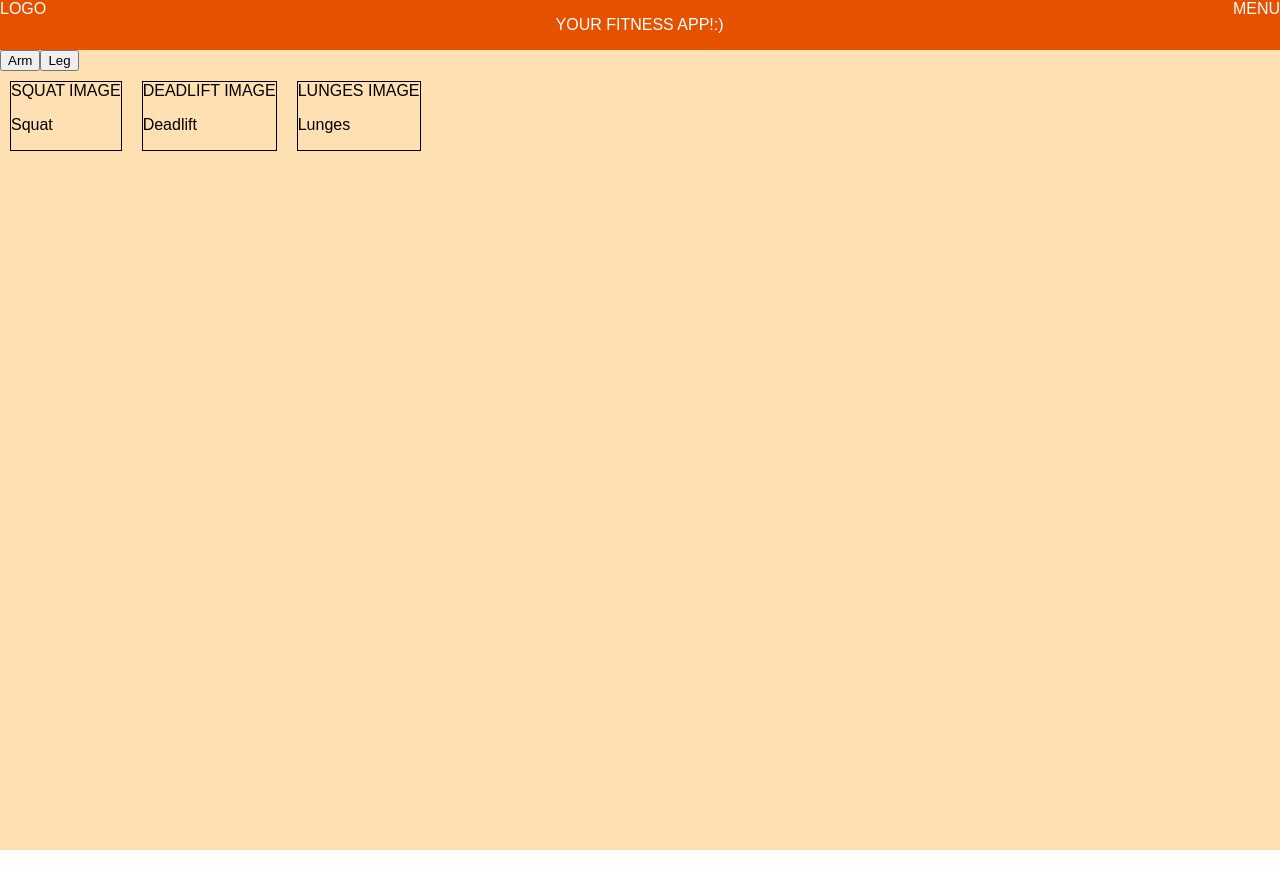
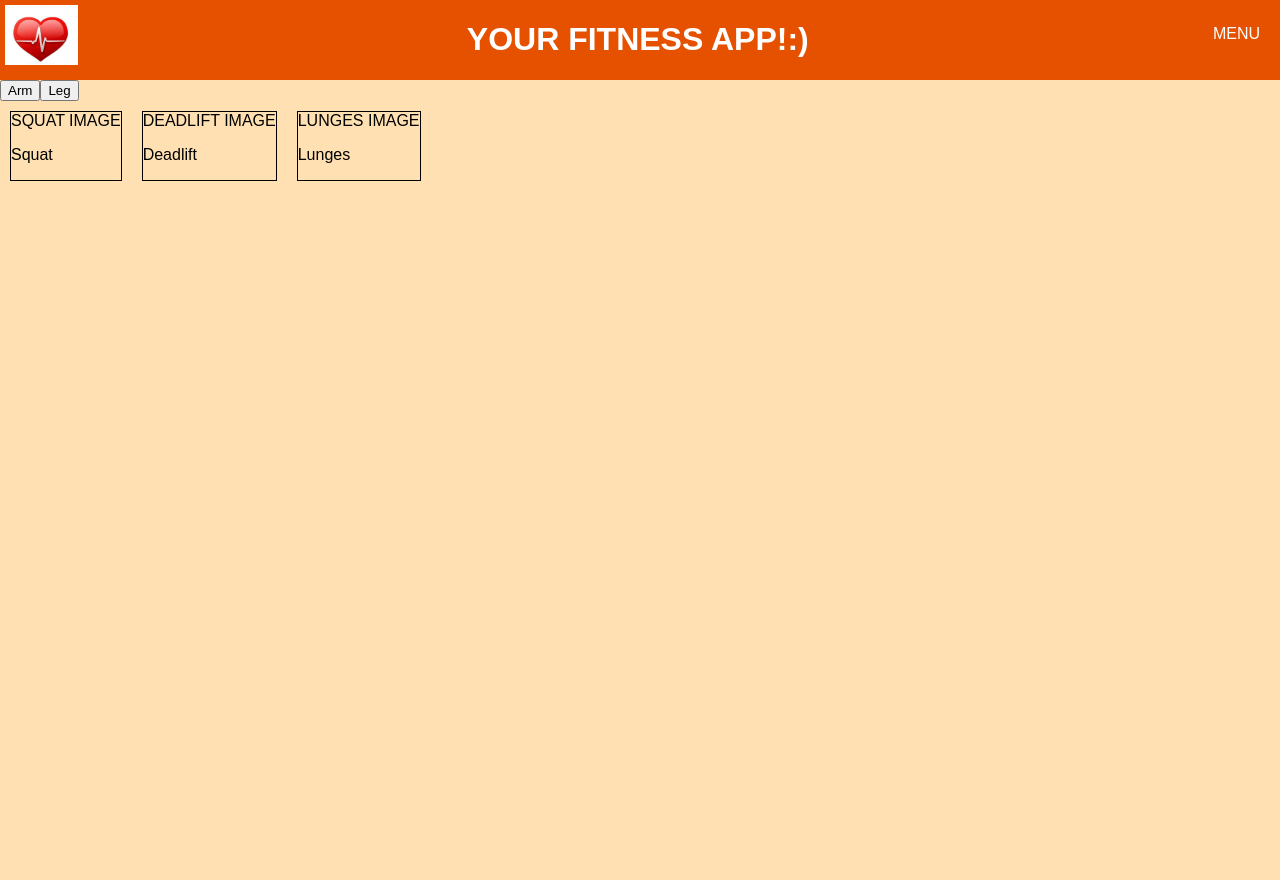
Before and after one commit to AlexandraKarlsson/myfintessapp, a React (Create React App) app: page / in a window 1280 px wide. Before the commit the page ends 850 px from the top, so only its background shows below. Built offline with nearby package versions, Linux system fonts and the light colour scheme.

Commit message:
Beginning of styling the toolbar

```diff
--- a/src/components/controlls/BodypartControll.js
+++ b/src/components/controlls/BodypartControll.js
@@ -6,7 +6,11 @@ const bodypartControll = (props) => {
         return <BodypartControl key={bodypart.id} clicked={()=> props.clicked(bodypartIndex)} name={bodypart.name} />
     });
 
-    return(<div>{bodypartControls}</div>);
+    const bodypartControlStyle = {
+        margin: 'auto'
+    }
+
+    return(<div style={bodypartControlStyle}>{bodypartControls}</div>);
 }
 
 export default bodypartControll;
--- /dev/null
+++ b/src/components/logo/Logo.js
@@ -0,0 +1,15 @@
+import React from 'react';
+import fitnessLogo from '../../assets/images/fitnesslogo.jpg';
+
+const logo = (props) => {
+
+    const logoStyle = {
+        margin: '5px',
+        height: '60px',
+    }
+    return(
+        <img style={logoStyle} src={fitnessLogo}/>
+    );
+}
+
+export default logo;
--- a/src/components/toolbar/Toolbar.js
+++ b/src/components/toolbar/Toolbar.js
@@ -1,5 +1,6 @@
 import React from 'react';
 import classes from './Toolbar.css';
+import Logo from '../logo/Logo';
 
 const toolbar = (props) => {
 
@@ -12,11 +13,15 @@ const toolbarStyle = {
     color: 'white'
 }
 
+const navStyle = {
+    margin: '25px 20px 20px 20px'
+}
+
     return(
         <div style={toolbarStyle}>
-            <div>LOGO</div>
-            <p>YOUR FITNESS APP!:)</p>
-            <nav>MENU</nav>
+            <Logo/>
+            <h1>YOUR FITNESS APP!:)</h1>
+            <nav style={navStyle}>MENU</nav>
         </div>
     );
 }
```
Also changed, not shown: src/assets/images/fitnesslogo.jpg (added).
